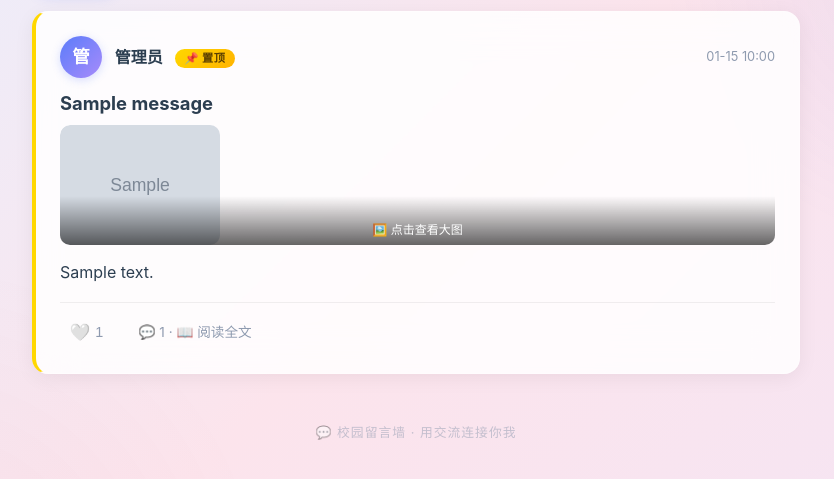
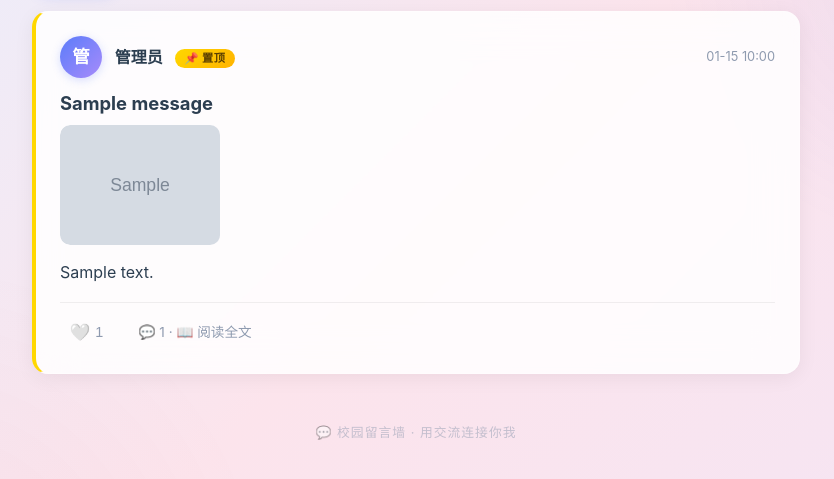
Before and after one commit to shiyunmiao/AHSTU, a Flask app: page / in a window 1280 px wide. Shown: the part 145-624 px from the top of the page, without its empty margins (224-1058 px from the left). Run offline with Flask 3, Linux system fonts and the light colour scheme; tables that the repository leaves empty hold one stand-in row (values such as "Sample post"); grey boxes marked "Sample" are stand-in pictures.

Commit message:
chore: 去掉缩略图提示文字及相关 CSS

```diff
--- a/static/style.css
+++ b/static/style.css
@@ -965,23 +965,6 @@ body::after {
     object-fit: cover;
 }
 
-.message-image-thumb .image-expand-hint {
-    position: absolute;
-    bottom: 0;
-    left: 0;
-    right: 0;
-    background: linear-gradient(transparent, rgba(0,0,0,0.6));
-    color: white;
-    padding: 1.5rem 0.5rem 0.3rem;
-    font-size: 0.75rem;
-    text-align: center;
-    pointer-events: none;
-}
-
-.message-image-thumb:hover .image-expand-hint {
-    background: linear-gradient(transparent, rgba(0,0,0,0.75));
-}
-
 .message-image {
     margin-bottom: 0.8rem; border-radius: var(--radius-sm);
     overflow: hidden; max-width: 100%;
--- a/templates/index.html
+++ b/templates/index.html
@@ -36,7 +36,6 @@
             {% if message.image_url %}
             <div class="message-image message-image-thumb" onclick="event.stopPropagation();">
                 <img src="{{ message.image_url }}" alt="配图" onclick="openLightbox(this.src)">
-                <span class="image-expand-hint">🖼️ 点击查看大图</span>
             </div>
             {% endif %}
             <div class="message-content">{{ message.content[:300] }}{% if message.content|length > 300 %}…{% endif %}</div>
```
